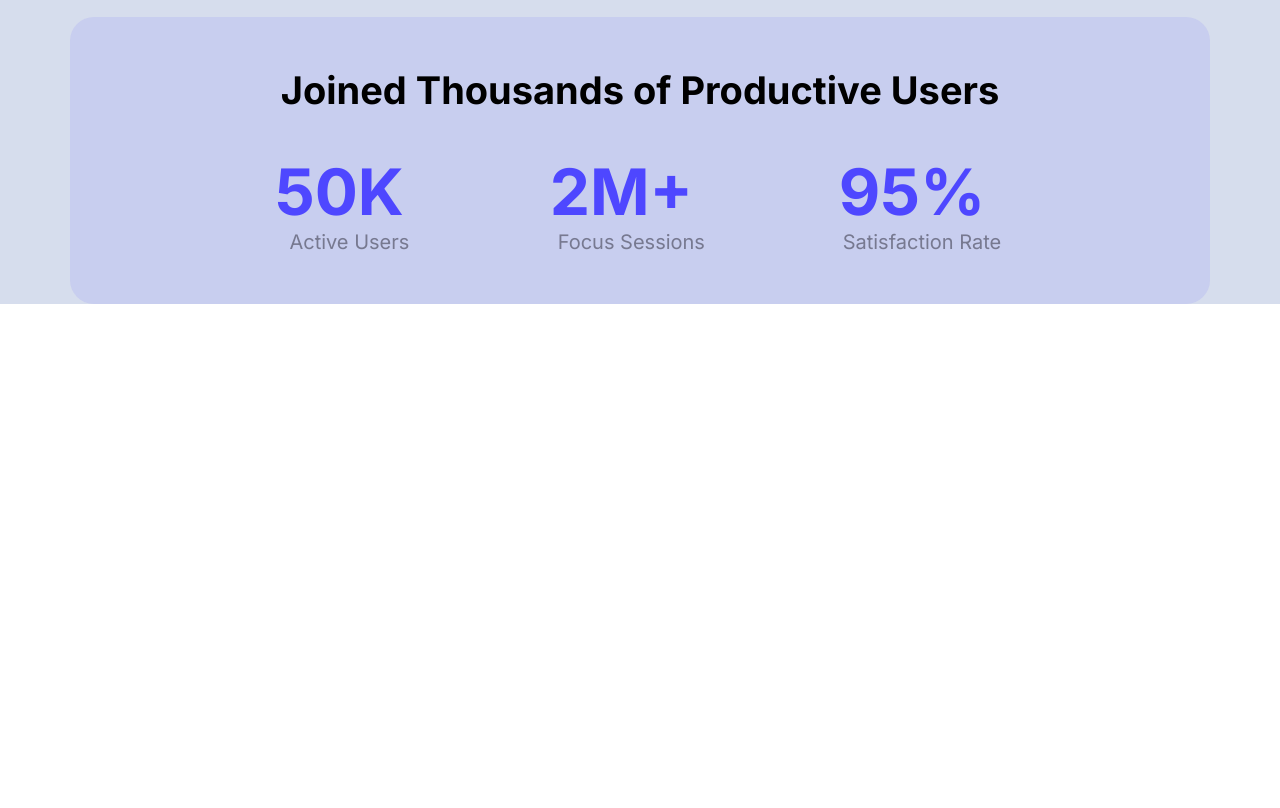
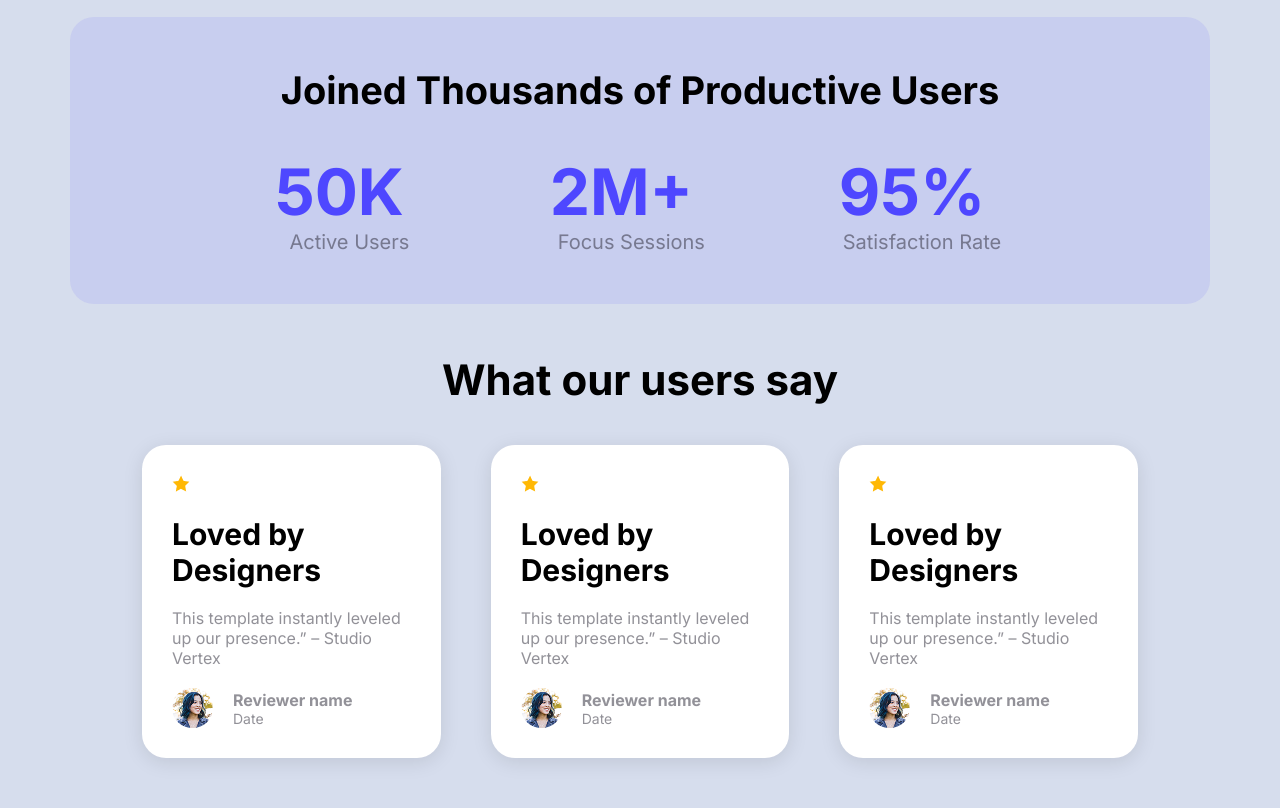
Before and after one commit to khokonmolla/first-assignmente, a plain HTML site: page index.html in a window 1280 px wide. Shown: the part 1311-2119 px from the top of the page. Before the commit the page ends 1615 px from the top, so only its background shows below. Drawn offline with Linux system fonts and the light colour scheme.

Commit message:
users say section complete

```diff
--- a/index.html
+++ b/index.html
@@ -49,6 +49,63 @@
             </div>
         </section>
 
+        <section class="users-say">
+            <h1>What our users say</h1>
+
+            <div class="reviews">
+                <div class="review">
+                    <img src="Assets/icon-star.png" alt="">
+
+                    <div>
+                        <h3>Loved by Designers</h3>
+                        <p class="review-text">This template instantly leveled up our presence.” – Studio Vertex</p>
+                    </div>
+
+                    <div class="reviewer">
+                        <img src="Assets/avatar.png" alt="">
+                        <div>
+                            <h4>Reviewer name</h4>
+                            <p>Date</p>
+                        </div>
+                    </div>
+                </div>
+
+                <div class="review">
+                    <img src="Assets/icon-star.png" alt="">
+
+                    <div>
+                        <h3>Loved by Designers</h3>
+                        <p class="review-text">This template instantly leveled up our presence.” – Studio Vertex</p>
+                    </div>
+
+                    <div class="reviewer">
+                        <img src="Assets/avatar.png" alt="">
+                        <div>
+                            <h4>Reviewer name</h4>
+                            <p>Date</p>
+                        </div>
+                    </div>
+                </div>
+                <div class="review">
+                    <img src="Assets/icon-star.png" alt="">
+
+                    <div>
+                        <h3>Loved by Designers</h3>
+                        <p class="review-text" >This template instantly leveled up our presence.” – Studio Vertex</p>
+                    </div>
+
+                    <div class="reviewer">
+                        <img src="Assets/avatar.png" alt="">
+                        <div>
+                            <h4>Reviewer name</h4>
+                            <p>Date</p>
+                        </div>
+                    </div>
+                </div>
+
+            </div>
+        </section>
+
     </main>
     <footer>
 
--- a/styles/assignment.css
+++ b/styles/assignment.css
@@ -122,3 +122,53 @@ main{
     font-size: 20px;
     color: rgba(37, 36, 50, 0.5);
 }
+
+/* users-say style */
+
+.users-say{
+    margin: auto;
+    padding: 50px 142px;
+    border-radius: 24px;
+}
+.users-say h1{
+    font-size: 42px;
+    font-weight: bold;
+    text-align: center;
+    margin-bottom: 40px;
+}
+.reviews{
+    display: flex;
+    justify-content: space-between;
+    align-items: center;
+    gap: 50px;
+}
+
+.review{
+    width: 366px;
+    background: white;
+    border-radius: 24px;
+    padding: 30px;
+    box-shadow: 0px 4px 20px rgba(0, 0, 0, 0.1);
+}
+.review h3{
+    font-size: 30px;
+    margin-top: 20px;
+}
+.review-text{
+    color: rgba(37, 36, 50, 0.5);
+    margin-top: 20px;
+}
+.reviewer{
+    display: flex;
+    align-items: center;
+    gap: 20px;
+    margin-top: 20px;
+    color:rgba(37, 36, 50, 0.5);
+}
+.reviewer p{
+    font-size: 14px;
+}
+
+.reviewer img{
+    border-radius: 50%;
+}
```
